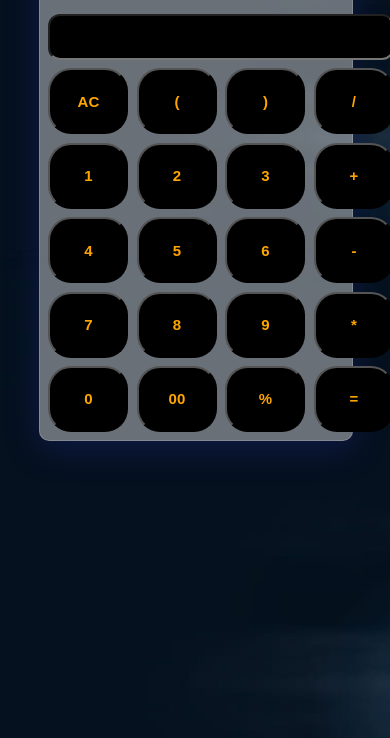
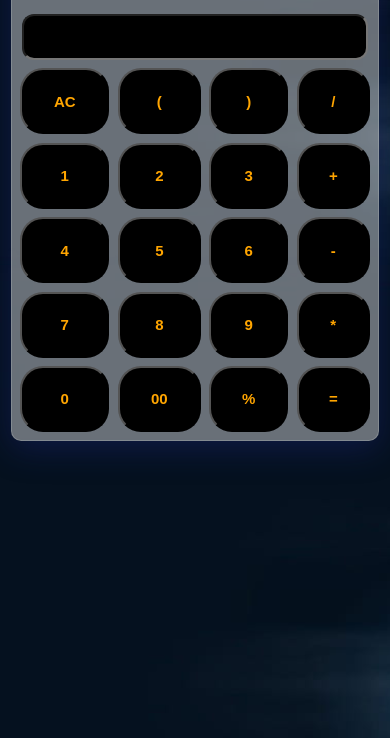
Before and after one commit to Mohammadkaif196/calculator, a plain HTML site: page index.html in a window 390 px wide. Shown: the part 106-844 px from the top of the page. Drawn offline with Linux system fonts and the light colour scheme.

Commit message:
Update index.html

```diff
--- a/index.html
+++ b/index.html
@@ -62,17 +62,29 @@
             color: black;
         }
 
-        @media (max-width:768px){
-            body{
+        @media (max-width: 768px) {
+            body {
                 background-size: cover;
             }
-            div{
-                width: 80%;
-                margin: 8% 10% 0;
+
+            div {
+                width: 94%;
+                margin: 8% auto 0;
+            }
+
+            table {
+                min-width: 100%;
+            }
+
+            button {
+                width: 100%;
+                min-width: initial;
+            }
+
+            #res {
+                min-width: initial;
             }
         }
-
-
 
     </style>
 </head>
```
